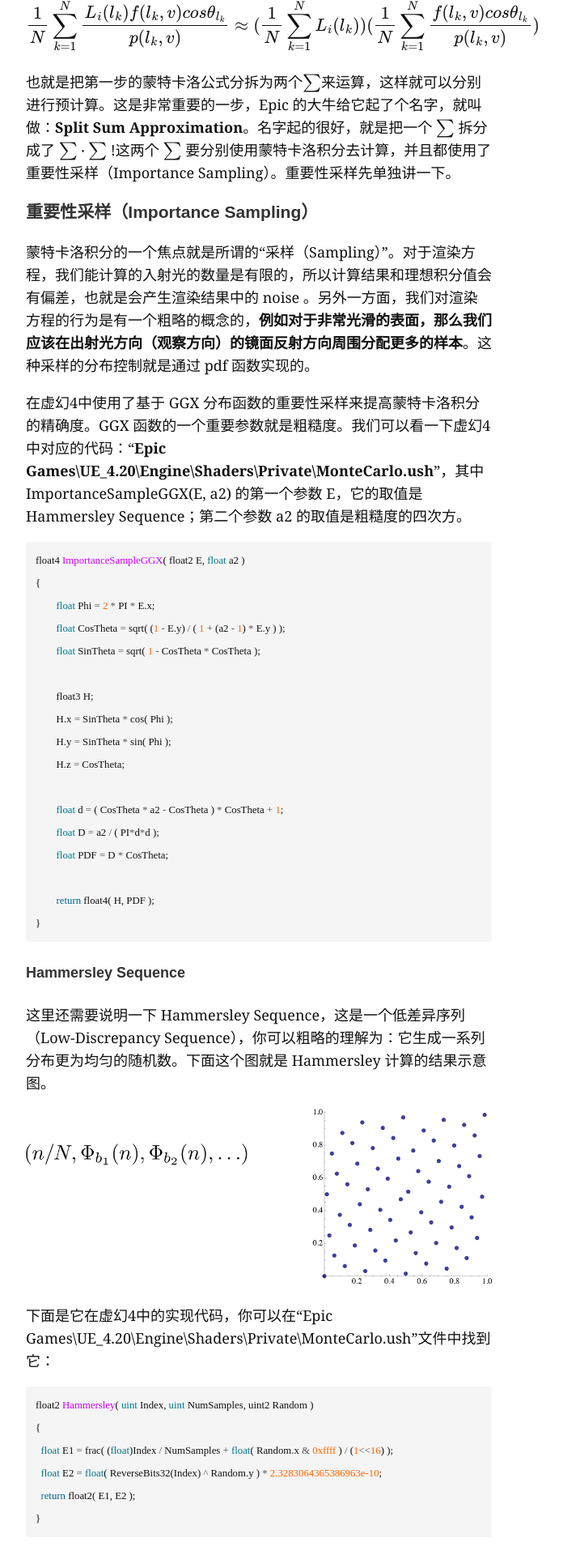
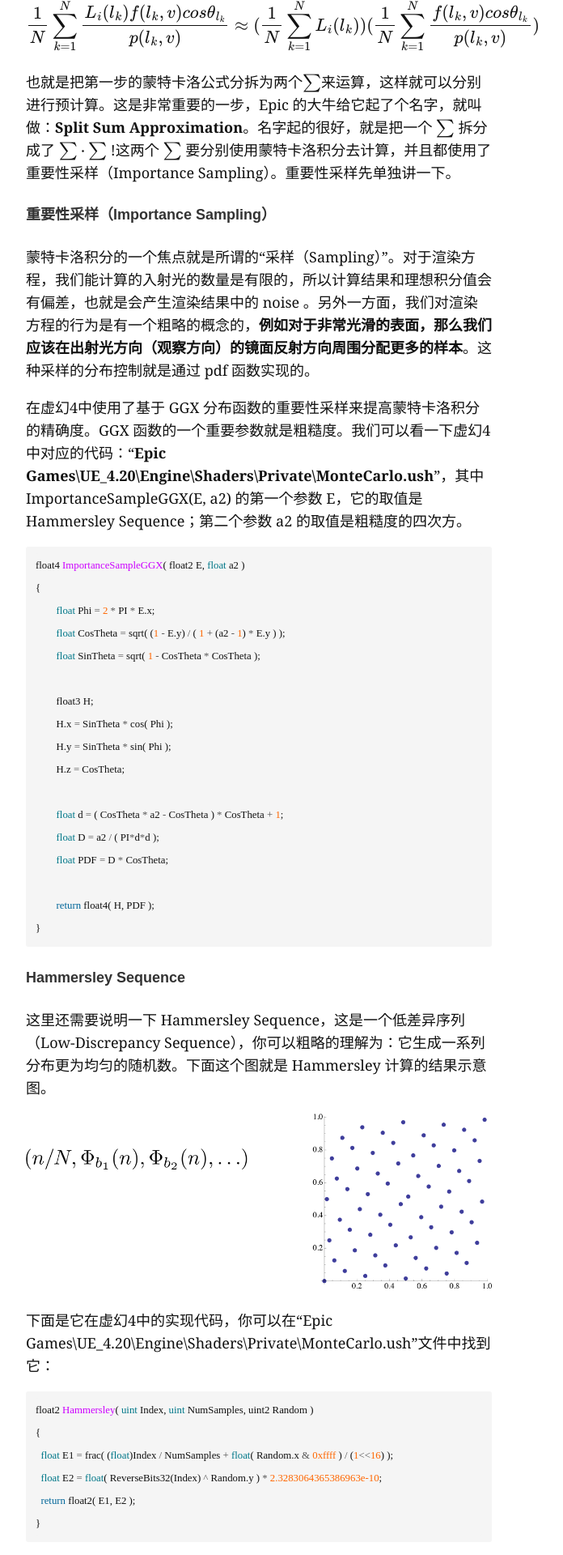
Before and after one commit to neil3d/neil3d.github.io, a Jekyll site: the page built from _posts/2018-11-09-pbr-ue4.md, in a window 1280 px wide. Shown: the part 1722-3642 px from the top of the page at 81% size, without its empty margins (320-1016 px from the left). Built offline with Jekyll 4.4.1, drawn with Linux system fonts in a browser that asks for light colours; emoji names are drawn with the system emoji font; formulas are drawn with MathJax 3; comment, search, counter and statistics services are not loaded.

Commit message:
correction

```diff
--- a/_posts/2018-11-09-pbr-ue4.md
+++ b/_posts/2018-11-09-pbr-ue4.md
@@ -43,7 +43,7 @@ $$
 
 也就是把第一步的蒙特卡洛公式分拆为两个$\sum$来运算，这样就可以分别进行预计算。这是非常重要的一步，Epic 的大牛给它起了个名字，就叫做：**Split Sum Approximation**。名字起的很好，就是把一个 $\sum$ 拆分成了 $\sum \cdot \sum$ !这两个 $\sum$ 要分别使用蒙特卡洛积分去计算，并且都使用了重要性采样（Importance Sampling）。重要性采样先单独讲一下。
 
-### 重要性采样（Importance Sampling）
+#### 重要性采样（Importance Sampling）
 
 蒙特卡洛积分的一个焦点就是所谓的“采样（Sampling）”。对于渲染方程，我们能计算的入射光的数量是有限的，所以计算结果和理想积分值会有偏差，也就是会产生渲染结果中的 noise 。另外一方面，我们对渲染方程的行为是有一个粗略的概念的，**例如对于非常光滑的表面，那么我们应该在出射光方向（观察方向）的镜面反射方向周围分配更多的样本**。这种采样的分布控制就是通过 pdf 函数实现的。
 
```
